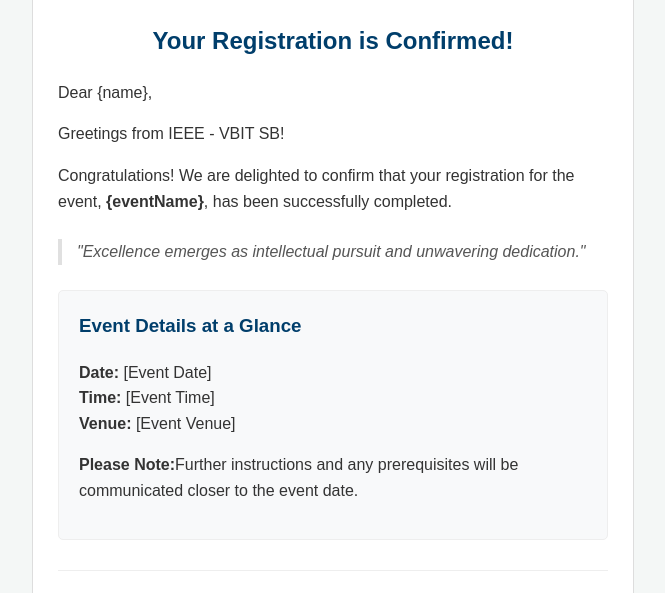
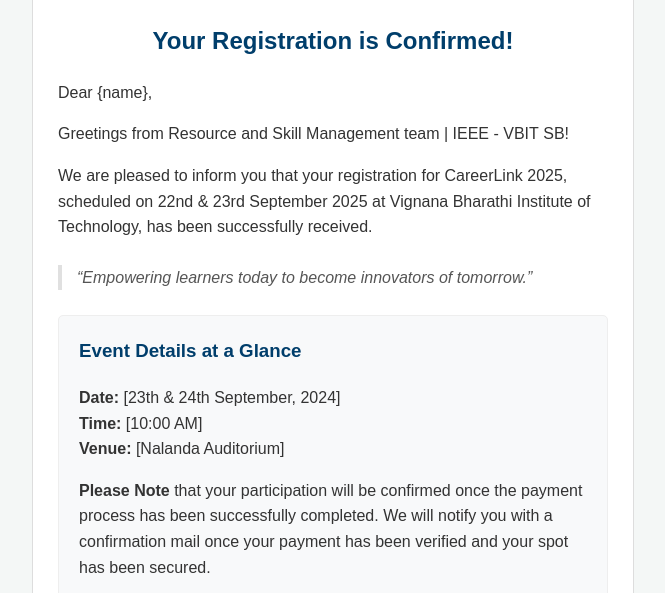
Before and after one commit to hemanthsaikaturi/admin-registration-payments, a plain HTML site: page mailcontent.html in a window 1280 px wide. Shown: the part 131-724 px from the top of the page, without its empty margins (307-972 px from the left). Drawn offline with Linux system fonts and the light colour scheme.

Commit message:
feat: Update registration email content with event details and contact information

```diff
--- a/mailcontent.html
+++ b/mailcontent.html
@@ -64,11 +64,11 @@
           Your Registration is Confirmed!
         </h2>
         <p>Dear {name},</p>
-        <p>Greetings from IEEE - VBIT SB!</p>
+        <p>Greetings from Resource and Skill Management team | IEEE - VBIT SB!</p>
         <p>
-          Congratulations! We are delighted to confirm that your registration
-          for the event, <strong>{eventName}</strong>, has been successfully
-          completed.
+          We are pleased to inform you that your registration
+           for CareerLink 2025, scheduled on 22nd & 23rd September 2025 at
+            Vignana Bharathi Institute of Technology, has been successfully received.
         </p>
 
         <blockquote
@@ -79,9 +79,8 @@
             font-style: italic;
             color: #555;
           "
-        >
-          "Excellence emerges as intellectual pursuit and unwavering
-          dedication."
+  >
+“Empowering learners today to become innovators of tomorrow.”
         </blockquote>
 
         <div
@@ -98,15 +97,20 @@
             Event Details at a Glance
           </h3>
           <p>
-            <strong>Date:</strong> [Event Date]<br />
-            <strong>Time:</strong> [Event Time]<br />
-            <strong>Venue:</strong> [Event Venue]
+            <strong>Date:</strong> [23th & 24th September, 2024]<br />
+            <strong>Time:</strong> [10:00 AM]<br />
+            <strong>Venue:</strong> [Nalanda Auditorium]<br />
           </p>
           <p>
-            <strong>Please Note:</strong>Further
-            instructions and any prerequisites will be communicated closer to
-            the event date.
+            <strong>Please Note</strong> that your participation will be confirmed
+             once the payment process has been successfully completed. We will notify you with
+              a confirmation mail once your payment has been verified and
+              your spot has been secured.
           </p>
+          <p>For any queries, you may contact us at:<br/ >
+Pranay: 9502733005<br/ >
+Isaac: 9391321185<br/ >
+</p>
         </div>
 
         <div
```
